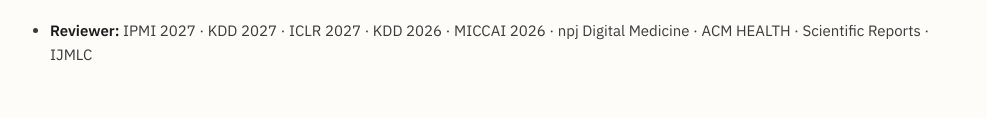
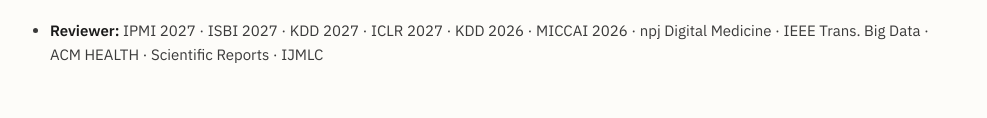
Before and after one commit to vveii14/weiliang.github.io, a plain HTML site: page index.html in a window 1280 px wide. Shown: the part 3750-3868 px from the top of the page, without its empty margins (146-1133 px from the left). Drawn offline with nearby package versions, Linux system fonts and the light colour scheme.

Commit message:
Add ISBI 2027 and IEEE Trans. Big Data to reviewing
Co-Authored-By: Claude Opus 5 <noreply@anthropic.com>

```diff
--- a/index.html
+++ b/index.html
@@ -679,7 +679,7 @@
   <section id="service">
     <h2 class="section-title">Academic Service</h2>
     <ul class="simple">
-      <li><strong>Reviewer:</strong> IPMI 2027 · KDD 2027 · ICLR 2027 · KDD 2026 · MICCAI 2026 · npj Digital Medicine · ACM HEALTH · Scientific Reports · IJMLC</li>
+      <li><strong>Reviewer:</strong> IPMI 2027 · ISBI 2027 · KDD 2027 · ICLR 2027 · KDD 2026 · MICCAI 2026 · npj Digital Medicine · IEEE Trans. Big Data · ACM HEALTH · Scientific Reports · IJMLC</li>
     </ul>
   </section>
 
```
